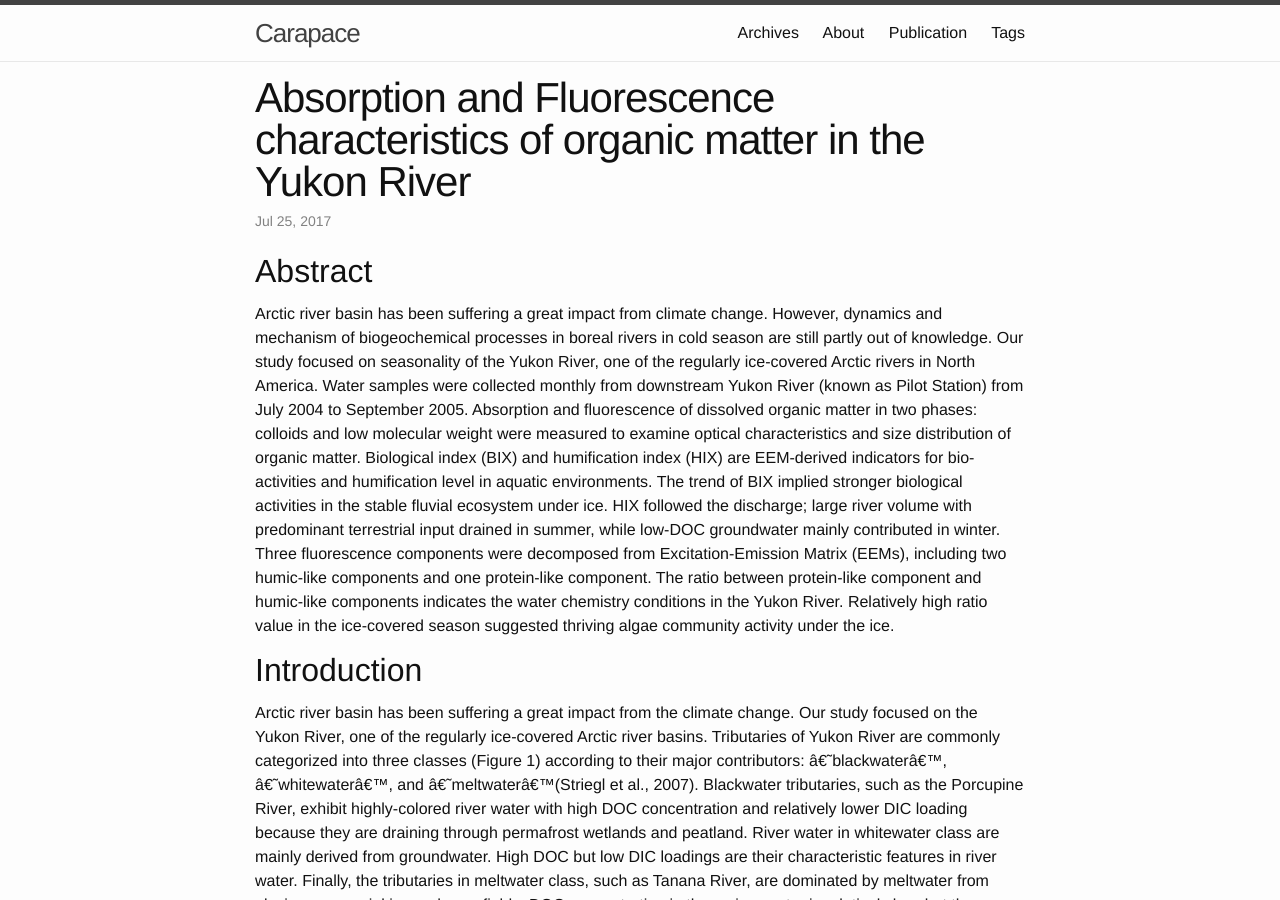
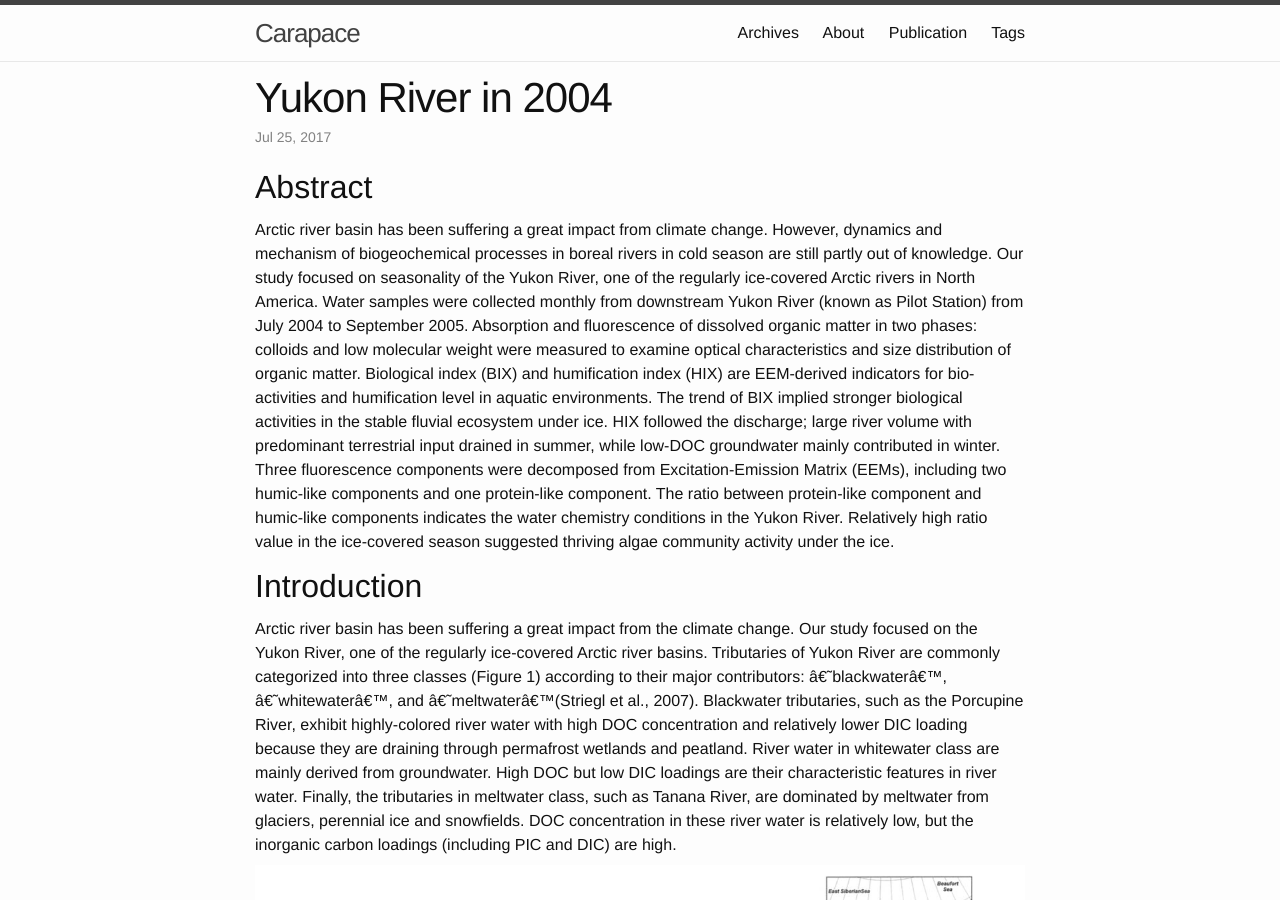
Before and after one commit to huilin1990/huilin1990.github.io, a Jekyll site: the page built from _posts/2017-07-25-Yukon_River_2004.md, in a window 1280 px wide and 900 px high. Built offline with Jekyll 4.4.1, drawn with Linux system fonts in a browser that asks for light colours; nearby versions of some CDN libraries; some web fonts are replaced.

Commit message:
Article titles revision

```diff
--- a/_posts/2017-07-25-Yukon_River_2004.md
+++ b/_posts/2017-07-25-Yukon_River_2004.md
@@ -2,7 +2,7 @@
 layout: post
 date: 2017-07-25 15:01
 categories: Research
-title: Absorption and Fluorescence characteristics of organic matter in the Yukon River
+title: Yukon River in 2004
 tags: Research
 ---
 
```
Also changed, not shown: _posts/2017-03-31-learning-ggmaps-package.md (+1 -1 lines), image/Yukon_2004/maps_combined_permafrost.jpg.
